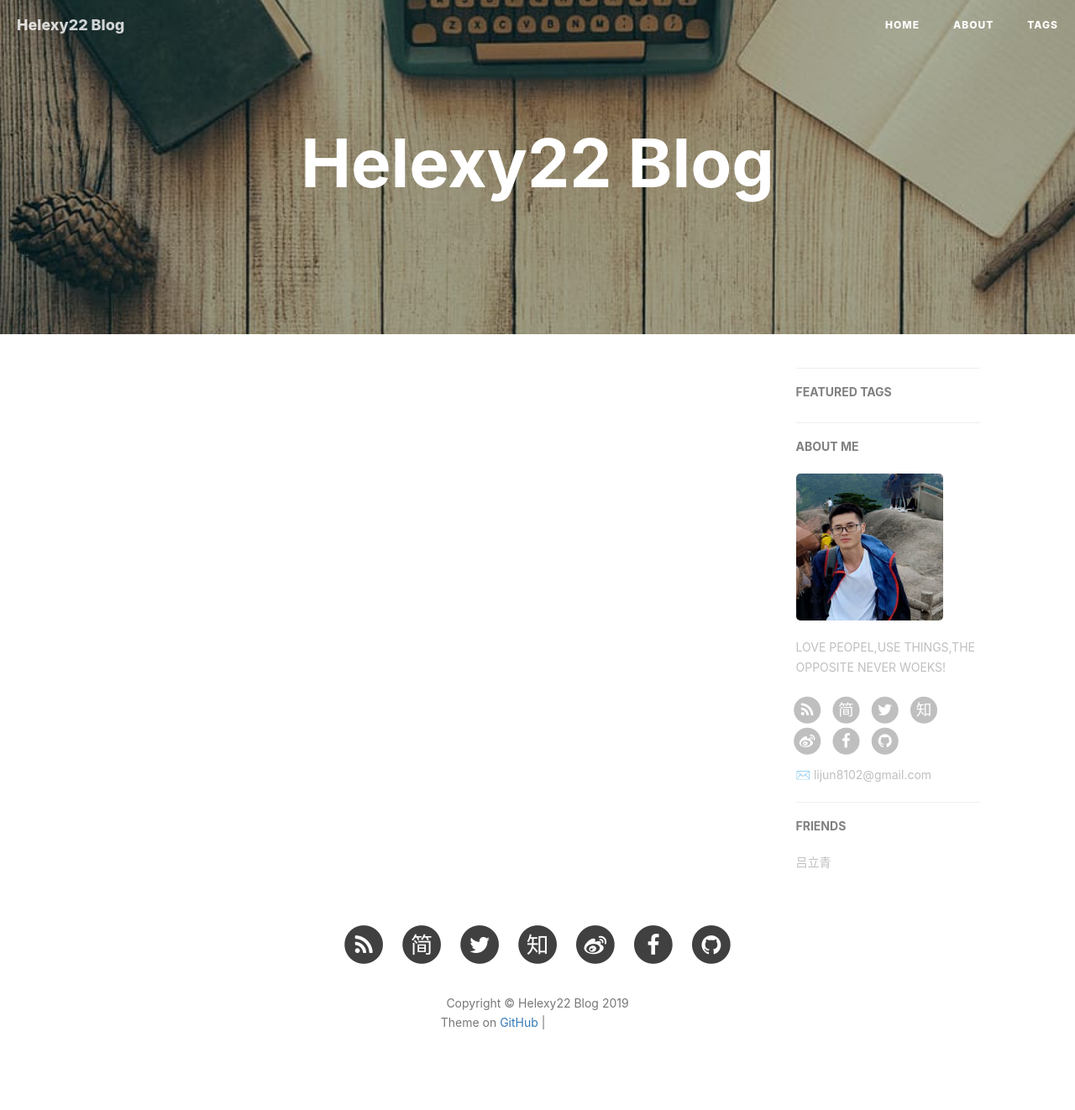
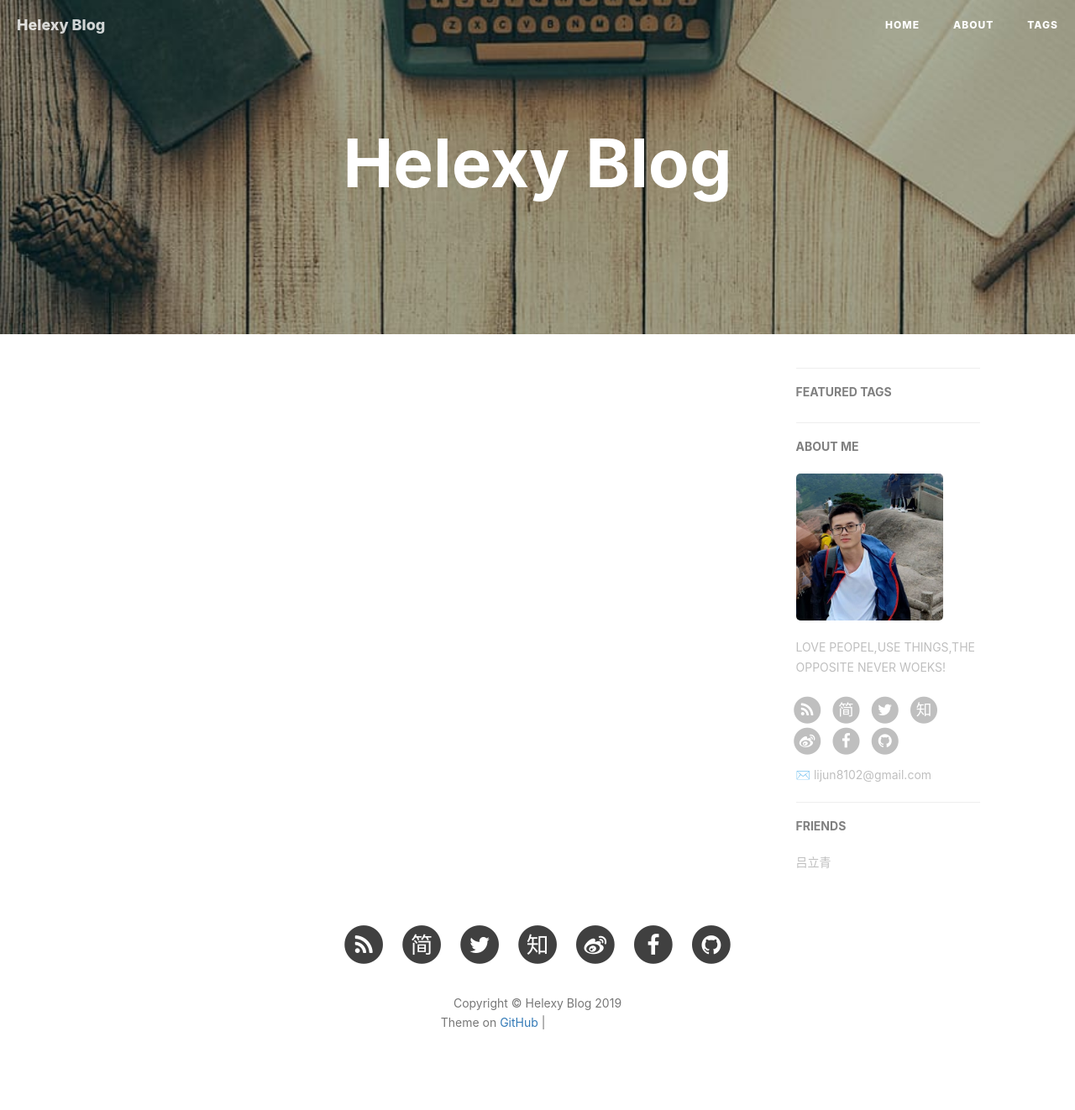
Before and after one commit to helexy22/helexy22.github.com, a Jekyll site: the page built from index.md, in a window 1280 px wide. Shown: the whole page at 84% size. Built offline with Jekyll 4.4.1, drawn with Linux system fonts in a browser that asks for light colours; nearby versions of some CDN libraries; the list of posts is cut into pages by our own code; comment, search, counter and statistics services are not loaded; grey boxes are pictures that could not be loaded.

Commit message:
Update _config.yml

```diff
--- a/_config.yml
+++ b/_config.yml
@@ -1,5 +1,5 @@
 # Site settings
-title: Helexy22 Blog
+title: Helexy Blog
 SEOTitle: 梓隽的博客 | Helexy22 Blog
 header-img: img/post-bg-desk.jpg
 email: lijun8102@gmail.com
```
